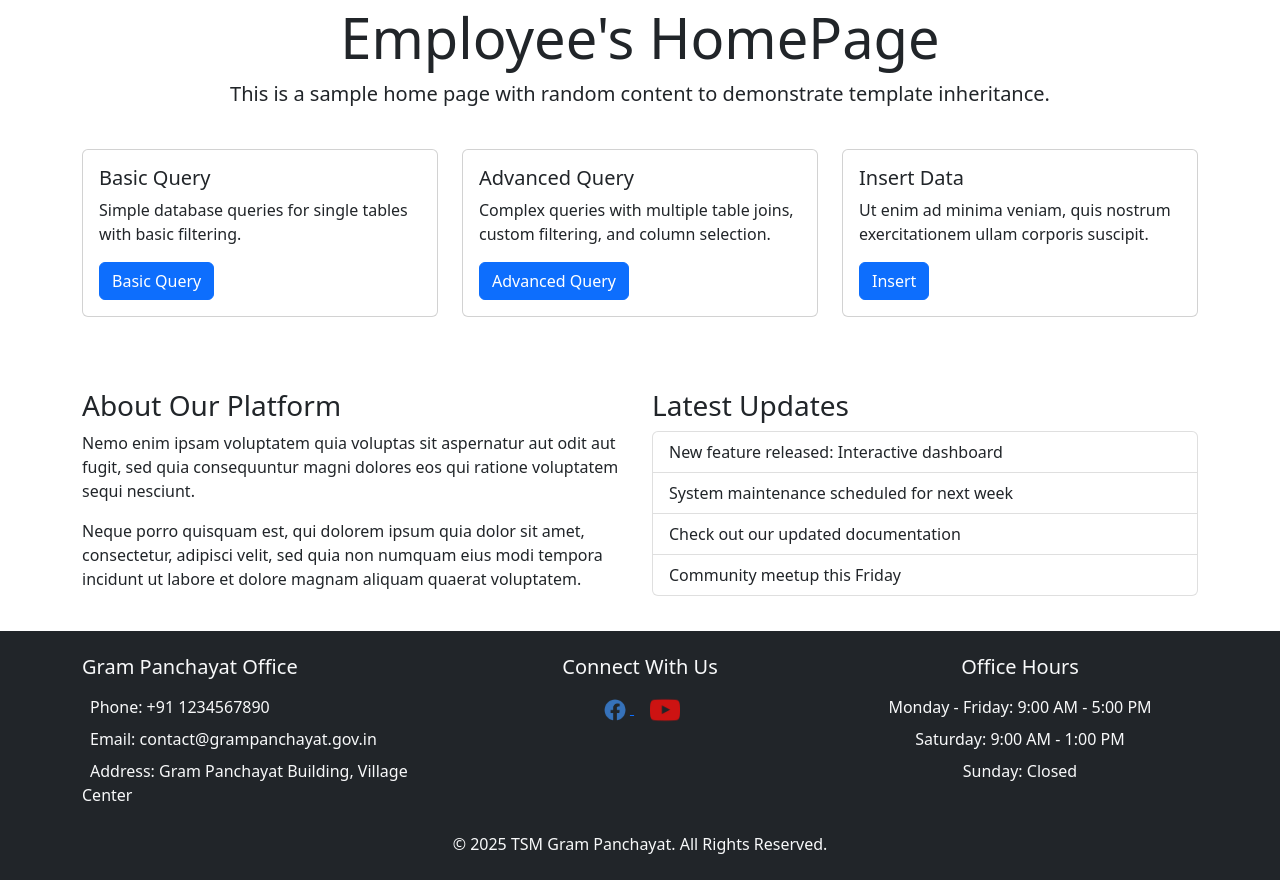
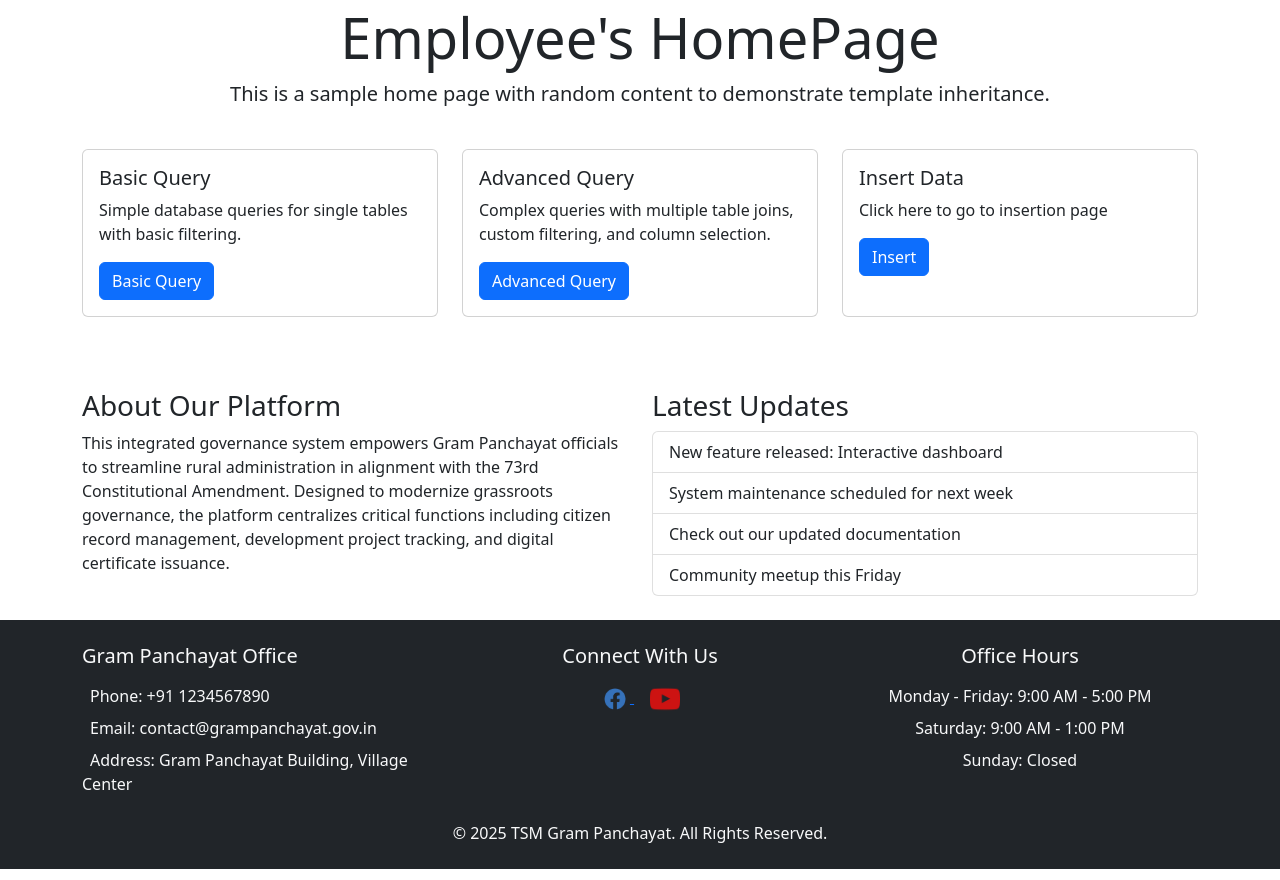
Before and after one commit to nishnath-209/GPMS, a Django app: page /employee_home/ in a window 1280 px wide. Shown: the part 388-1268 px from the top of the page. Run offline with Django 4.2, Linux system fonts and the light colour scheme.

Commit message:
fixed home-page bugs

```diff
--- a/tsmgp/user/templates/user/employee_home.html
+++ b/tsmgp/user/templates/user/employee_home.html
@@ -26,7 +26,8 @@
         <div class="card h-100">
             <div class="card-body">
                 <h5 class="card-title">Advanced Query</h5>
-                    <p class="card-text">Complex queries with multiple table joins, custom filtering, and column selection.</p>
+                <p class="card-text">Complex queries with multiple table joins, custom filtering, and column selection.
+                </p>
                 <a href="{% url 'advanced_query_begin' %}" class="btn btn-primary">Advanced Query</a>
             </div>
         </div>
@@ -35,7 +36,7 @@
         <div class="card h-100">
             <div class="card-body">
                 <h5 class="card-title">Insert Data</h5>
-                    <p class="card-text">Ut enim ad minima veniam, quis nostrum exercitationem ullam corporis suscipit.</p>
+                <p class="card-text">Click here to go to insertion page</p>
                 <a href="{% url 'employee_insert' %}" class="btn btn-primary">Insert</a>
             </div>
         </div>
@@ -43,11 +44,17 @@
 </div>
 
 <!-- Additional Section -->
-    <div class="row" id = "about-section">
+<div class="row" id="about-section">
     <div class="col-md-6">
         <h3>About Our Platform</h3>
-            <p>Nemo enim ipsam voluptatem quia voluptas sit aspernatur aut odit aut fugit, sed quia consequuntur magni dolores eos qui ratione voluptatem sequi nesciunt.</p>
-            <p>Neque porro quisquam est, qui dolorem ipsum quia dolor sit amet, consectetur, adipisci velit, sed quia non numquam eius modi tempora incidunt ut labore et dolore magnam aliquam quaerat voluptatem.</p>
+        <p>
+            This integrated governance system empowers Gram Panchayat officials to streamline rural administration in
+            alignment with
+            the 73rd Constitutional Amendment. Designed to modernize grassroots governance, the platform centralizes
+            critical
+            functions including citizen record management, development project tracking, and digital certificate
+            issuance.
+        </p>
     </div>
     <div class="col-md-6">
         <h3>Latest Updates</h3>
--- a/tsmgp/user/views.py
+++ b/tsmgp/user/views.py
@@ -33,17 +33,18 @@ def citizen_home(request):
     """Display the Government monitors base page"""
     return render(request, 'user/citizen_home.html')
 
-
-@login_required
 def home_view(request):
+    print(request.session['role'])
     if request.session['role'] == 'citizen':
         return redirect('citizen_home')
-    elif request.session['role'] == 'government_moniter':
+    elif request.session['role'] == 'government_monitor':
         return redirect('government_monitors')
     elif request.session['role'] == 'admin':
         return redirect('admin_home')
+    elif request.session['role'] == 'employee':
+        return redirect('employee_home')
     else:
-        return redirect('employee_home')
+        return redirect('login_register')
 
 def register_view(request):
     """Handle user registration"""
@@ -161,18 +162,6 @@ def login_view(request):
                 return redirect('user/login_register')
 
     return render(request, 'user/login_register.html')
-
-
-def home_view(request):
-    if request.session['role'] == 'citizen':
-        return redirect('citizen_home')
-    elif request.session['role'] == 'gm':
-        return redirect('government_monitors')
-    elif request.session['role'] == 'admin':
-        return redirect('admin')
-    else:
-        return redirect('employee_home')
-
 
 def logout(request):
     """Handle user logout by clearing the session"""
```
Also changed, not shown: tsmgp/user/templates/user/government_monitors.html (+8 -2 lines). Lines whose indentation alone changed are shown as unchanged.
